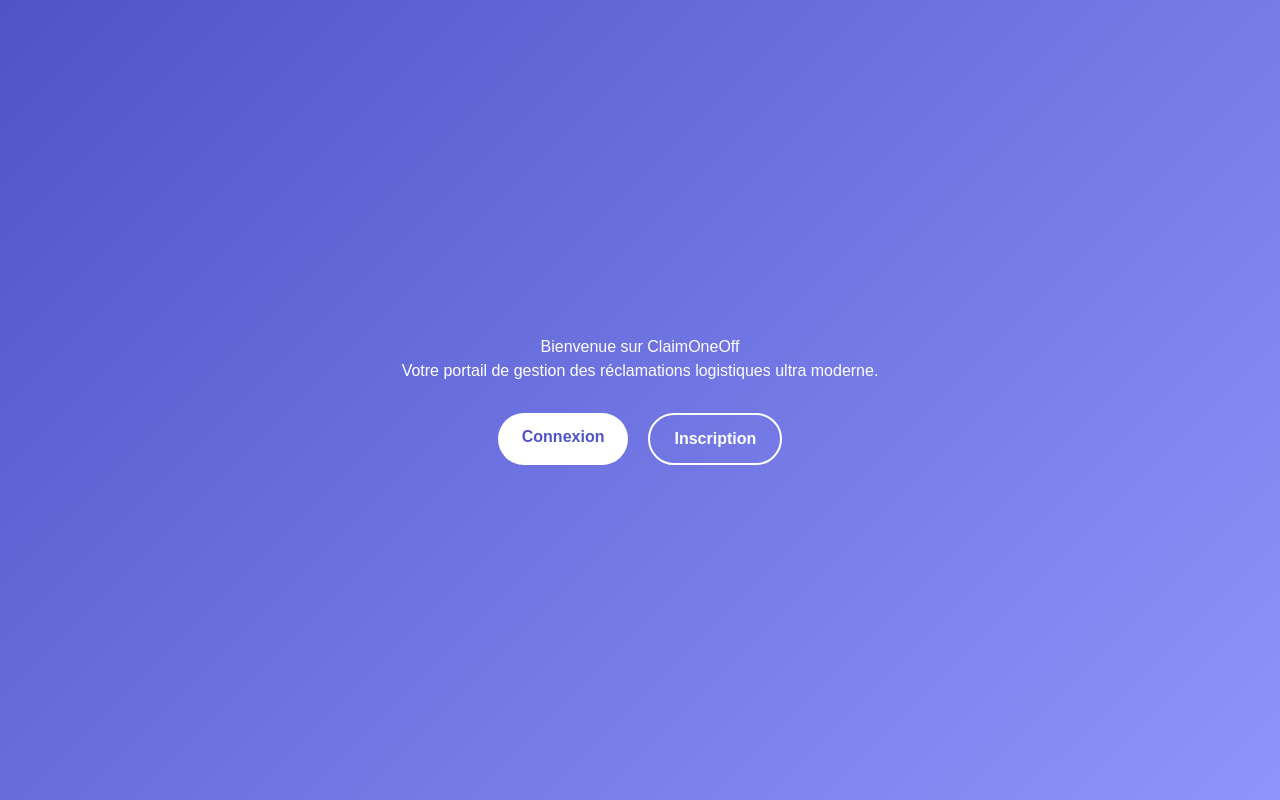
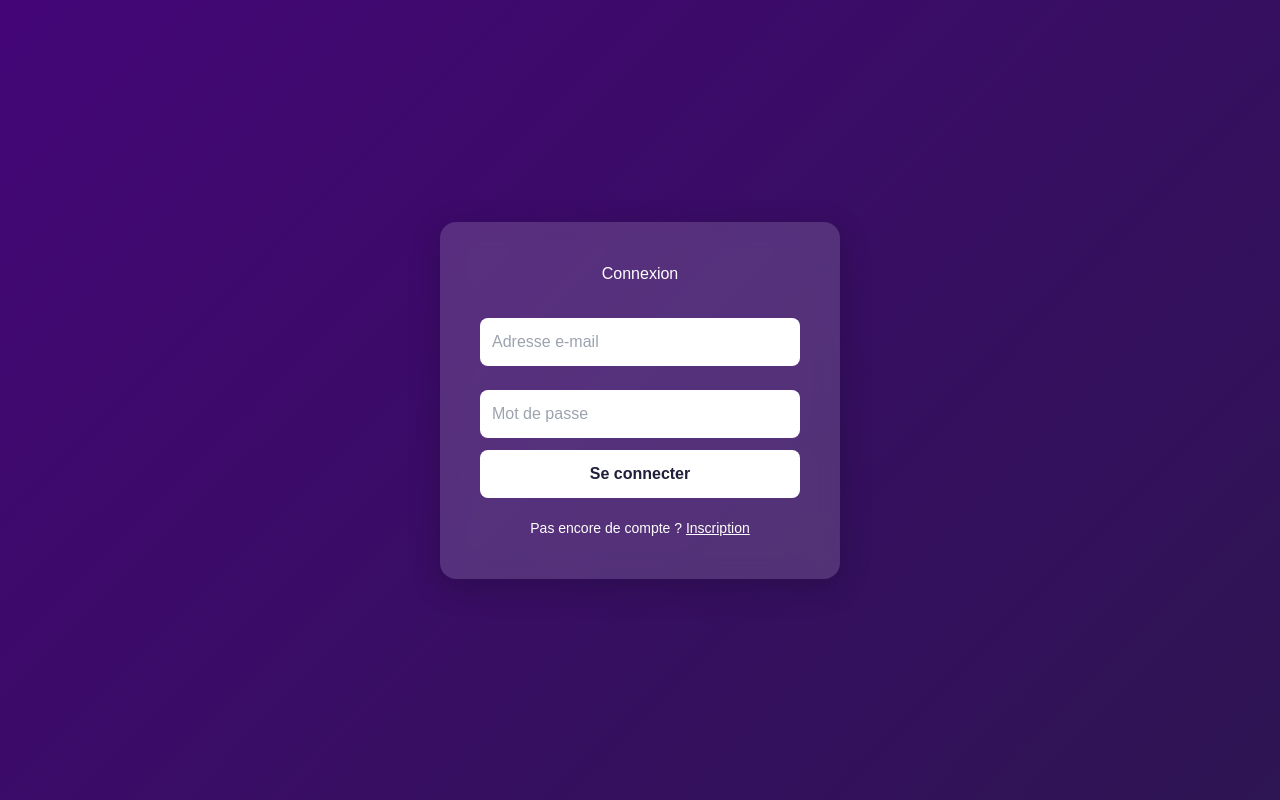
Before and after one commit to OneOffsas/OneOFFClaim, a React (Vite) app: page / in a window 1280 px wide. Built offline with nearby package versions, Linux system fonts and the light colour scheme; the HTML template or start-up script is replaced by a standard one.

Commit message:
Update App.jsx

```diff
--- a/src/App.jsx
+++ b/src/App.jsx
@@ -1,16 +1,15 @@
-import React from 'react';
-import { BrowserRouter as Router, Routes, Route } from 'react-router-dom';
-import Landing from './pages/Landing';
-import Login from './pages/Login';
-import Register from './pages/Register';
+import { BrowserRouter as Router, Routes, Route } from "react-router-dom";
+import Login from "./pages/Login"; // ✅ ici avec L majuscule
+import Register from "./pages/Register"; // si tu l’as aussi
+import Dashboard from "./pages/Dashboard"; // à créer plus tard
 
 function App() {
   return (
     <Router>
       <Routes>
-        <Route path="/" element={<Landing />} />
-        <Route path="/login" element={<Login />} />
+        <Route path="/" element={<Login />} />
         <Route path="/register" element={<Register />} />
+        <Route path="/dashboard" element={<Dashboard />} />
       </Routes>
     </Router>
   );
```
